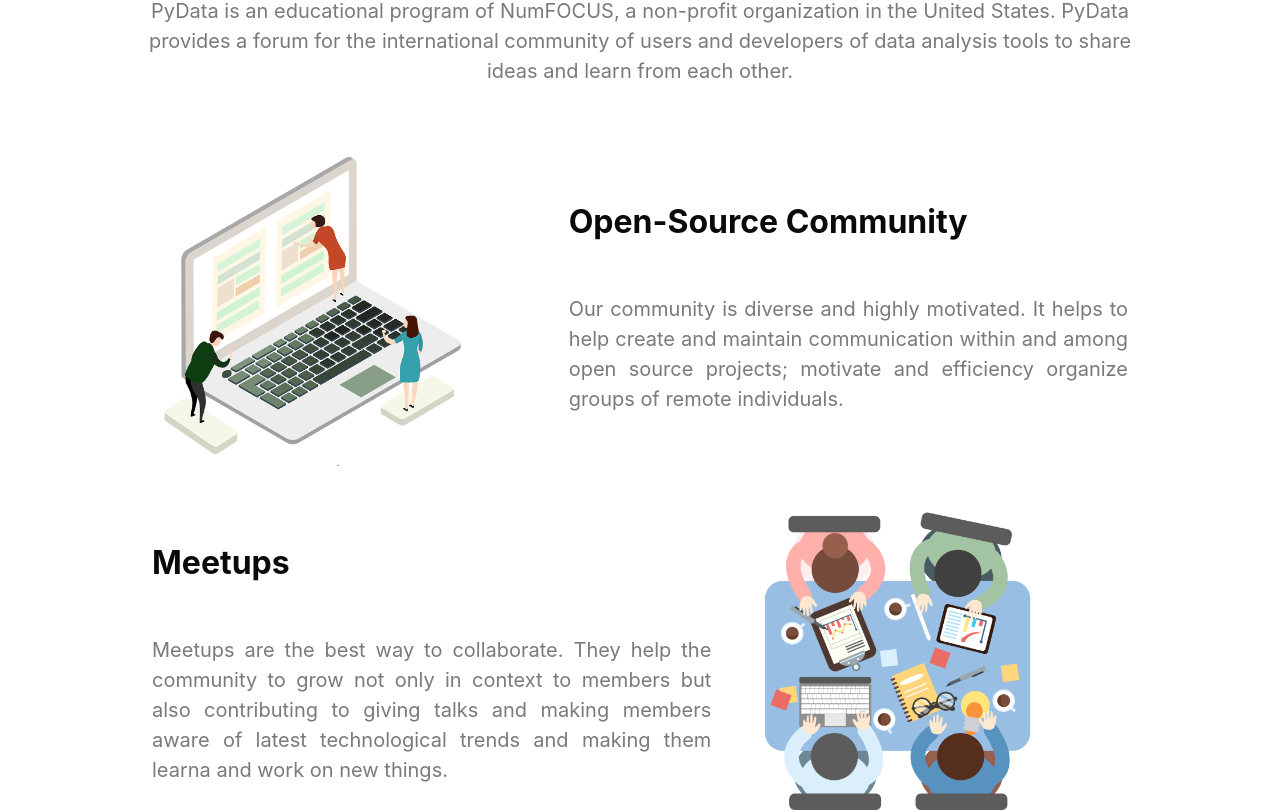
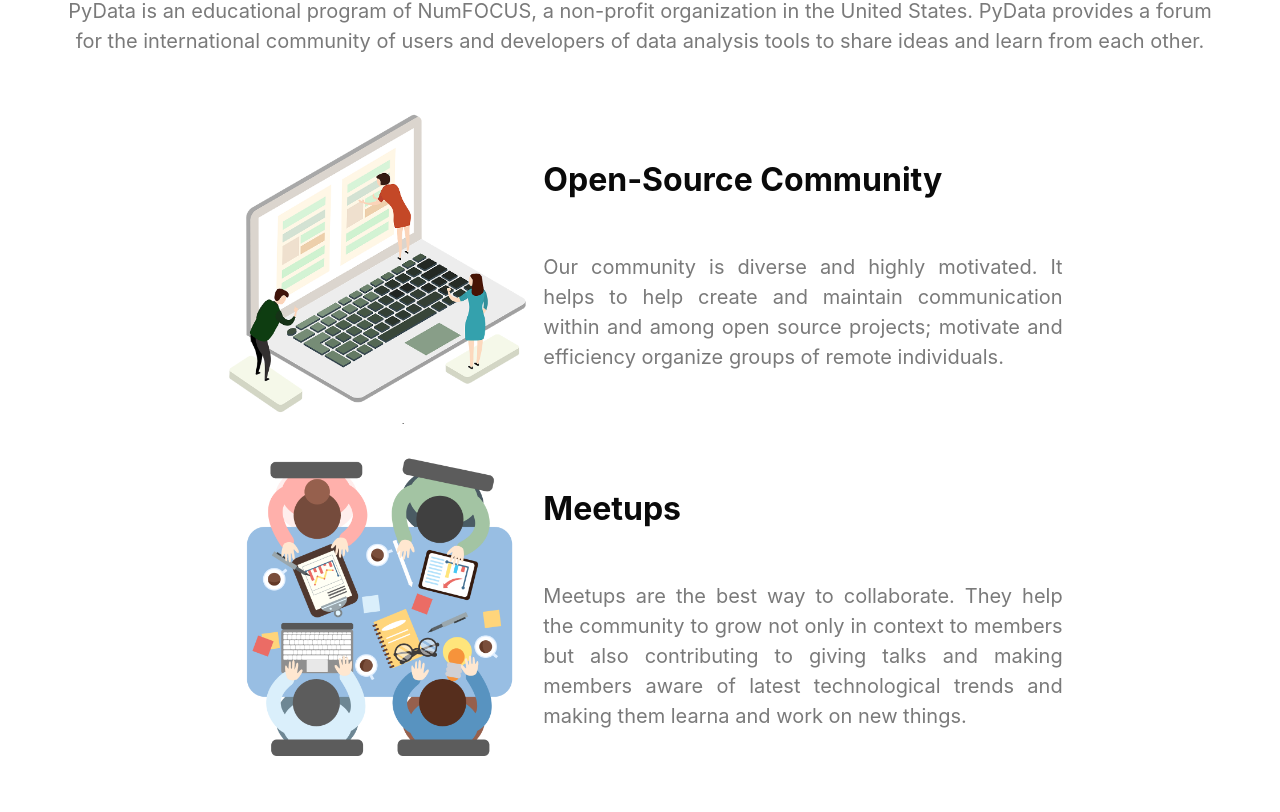
Before and after one commit to PyData-Jalandhar/PyData-Website, a React (Create React App) app: page / in a window 1280 px wide. Shown: the part 920-1732 px from the top of the page. Built offline with nearby package versions, Linux system fonts and the light colour scheme.

Commit message:
Final About Section.

```diff
--- a/src/components/AboutUs.js
+++ b/src/components/AboutUs.js
@@ -12,20 +12,16 @@
   width: 100%;
 `;
 
-const AboutSections = styled.div`
-  max-width: 900px;
-  margin: 0 auto;
-  display: flex;
-  justify-content: space-between;
-  @media (min-width: 1200px) {
-    min-width: 1000px;
-  }
-  @media (min-width: 1440px) {
-    min-width: 1100px;
-  }
-  @media (min-width: 1680px) {
-    min-width: 1200px;
-  }
+const Text = styled.h2`
+    @media only screen and (max-width:768px) {
+        text-align:center;
+    }
+`;
+
+const Description = styled.h3`
+    @media only screen and (max-width:768px) {
+        text-align:center;
+    }
 `;
 
 const ImageOne = styled.div`
@@ -33,13 +29,22 @@
   background-size: cover;
   height: 20rem;
   width: 20rem;
+  @media only screen and (max-width:768px) {
+    display: block;
+    margin-left: auto;
+    margin-right: auto;
+    }
 `;
 
 const ImageTwo = styled.div`
   background-image: url(${PictureTwo});
   background-size: cover;
   height: 20rem;
-  width: 20rem;
+  width: 20rem;@media only screen and (max-width:768px) {
+    display: block;
+    margin-left: auto;
+    margin-right: auto;
+    }
 `;
 
 export default class AboutUs extends React.Component {
@@ -49,54 +54,55 @@
         <div class=" column has-text-centered">
           <Heading className="is-size-2 has-text-black">About Us</Heading>
         </div>
-        <AboutSections className="has-text-centered">
+        <div className="container has-text-centered">
           <p className="is-size-5 has-text-grey">
             PyData is an educational program of NumFOCUS, a non-profit
             organization in the United States. PyData provides a forum for the
             international community of users and developers of data analysis
             tools to share ideas and learn from each other.
           </p>
-        </AboutSections>
+        </div>
 
         <Space className="columns" />
 
-        <AboutSections className="columns is-vcentered">
-          <div className="column is-5" >
+        <div className="columns is-vcentered">
+          <div className="column is-3 is-offset-2" >
               <ImageOne />
           </div>
-          <div className="column is-7 has-text-justified">
-            <h2 className="is-size-3 has-text-weight-bold has-text-black">
+          <div className="column is-5 has-text-justified">
+            <Text className="is-size-3 has-text-weight-bold has-text-black">
               Open-Source Community
-            </h2>
+            </Text>
             <br />
             <br />
-            <h3 className="is-size-5 has-text-grey">
+            <Description className="is-size-5 has-text-grey">
               Our community is diverse and highly motivated. It helps to help
               create and maintain communication within and among open source
               projects; motivate and efficiency organize groups of remote
               individuals.
-            </h3>
+            </Description>
           </div>
-        </AboutSections>
+        </div>
 
-        <AboutSections className="columns is-vcentered">
-          <div className="column is -7 has-text-justified">
-            <h2 className="is-size-3 has-text-weight-bold has-text-black">
+
+        <div className="columns is-vcentered">
+          <div className="column is-3 is-offset-2" >
+              <ImageTwo />
+          </div>
+          <div className="column is-5 has-text-justified">
+            <Text className="is-size-3 has-text-weight-bold has-text-black">
               Meetups
-            </h2>
+            </Text>
             <br />
             <br />
-            <h3 className="is-size-5 has-text-grey">
-              Meetups are the best way to collaborate. They help the community
+            <Description className="is-size-5 has-text-grey">
+            Meetups are the best way to collaborate. They help the community
               to grow not only in context to members but also contributing to
               giving talks and making members aware of latest technological
               trends and making them learna and work on new things.
-            </h3>
+            </Description>
           </div>
-          <div className="column is-5" >
-              <ImageTwo />
-          </div>
-        </AboutSections>
+        </div>
       </section>
     );
   }
```
